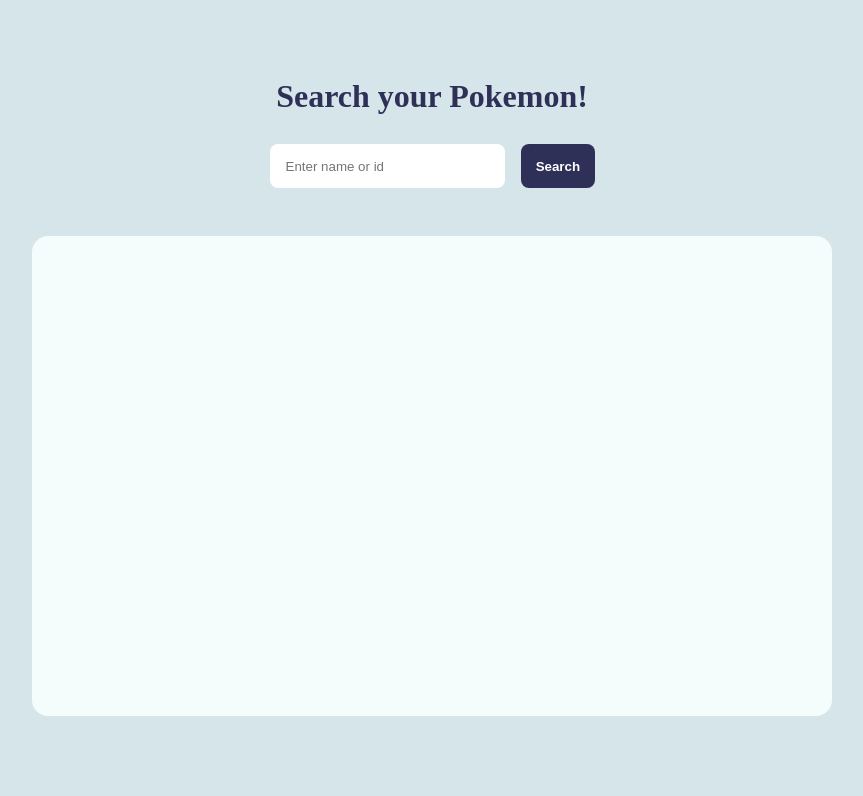
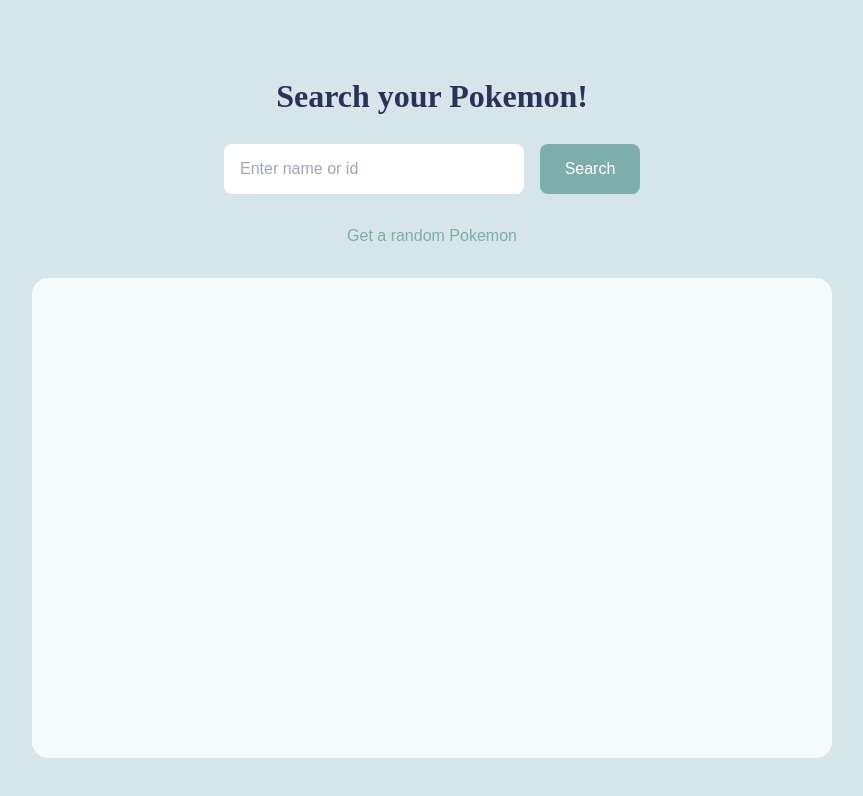
Before and after one commit to kec0130/pokemon-search, a Next.js app: page / in a window 1280 px wide. Shown: the top 796 px of the page, without its empty margins (208-1071 px from the left). Built offline with nearby package versions, Linux system fonts and the light colour scheme.

Commit message:
Feat: Add random search

```diff
--- a/components/SearchForm.tsx
+++ b/components/SearchForm.tsx
@@ -9,18 +9,29 @@
 interface Props {
   searchId: string;
   setSearchId: Dispatch<SetStateAction<string>>;
+  setIsRandom: Dispatch<SetStateAction<boolean>>;
   handleSubmit: FormEventHandler<HTMLFormElement>;
 }
 
-const SearchForm = ({ searchId, setSearchId, handleSubmit }: Props) => {
+const SearchForm = ({
+  searchId,
+  setSearchId,
+  setIsRandom,
+  handleSubmit,
+}: Props) => {
   const handleChange: ChangeEventHandler<HTMLInputElement> = (e) => {
     setSearchId(e.target.value);
+  };
+
+  const handleClickRandom = () => {
+    setIsRandom(true);
   };
 
   return (
     <>
       <Title>Search your Pokemon!</Title>
       <Form onSubmit={handleSubmit}>
+        <div className="searchBox">
           <input
             id="id"
             type="text"
@@ -30,6 +41,12 @@
             onChange={handleChange}
           />
           <button type="submit">Search</button>
+        </div>
+        <div>
+          <button type="submit" className="ghost" onClick={handleClickRandom}>
+            Get a random Pokemon
+          </button>
+        </div>
       </Form>
     </>
   );
@@ -45,27 +62,53 @@
 `;
 
 const Form = styled.form`
+  width: 100%;
+  .searchBox {
     display: flex;
-  height: 44px;
+    justify-content: center;
     margin: 1rem 0;
+  }
 
   input {
     width: 100%;
     height: 100%;
+    max-width: 300px;
     padding: 1rem;
     border: none;
     border-radius: 0.5rem;
     outline: none;
+    font-size: 1rem;
+    color: #2e3057;
+    margin-right: 1rem;
+
+    ::placeholder {
+      color: #a1a5b6;
+    }
   }
 
   button {
     width: 100px;
     border: none;
     border-radius: 0.5rem;
-    margin-left: 1rem;
-    background-color: #2e3057;
-    color: #fff;
-    font-weight: 700;
+    background-color: #7daeab;
+    color: #ffffff;
+    font-size: 1rem;
     cursor: pointer;
+    transition: all 0.2s ease-in-out;
+
+    :hover {
+      background-color: #6c9a98;
+    }
+
+    &.ghost {
+      width: auto;
+      color: #7daeab;
+      background: none;
+      margin-top: 1rem;
+
+      :hover {
+        color: #6c9a98;
+      }
+    }
   }
 `;
--- a/components/SearchResult.tsx
+++ b/components/SearchResult.tsx
@@ -27,8 +27,8 @@
     <>
       {pokemon && (
         <Result>
-          <div className="id">{pokemon.id.toString().padStart(3, '0')}</div>
           <h3 className="name">{capitalize(pokemon.name)}</h3>
+          <div className="id">{pokemon.id}</div>
           <Image
             src={pokemon.sprites.other['official-artwork'].front_default}
             alt={pokemon.name}
@@ -53,16 +53,16 @@
 
   .id {
     font-size: 1.5rem;
-    margin-bottom: 0.8rem;
   }
 
   .name {
+    margin-bottom: 0.8rem;
     font-size: 2rem;
     font-weight: 700;
   }
 
   img {
-    margin: 1.5rem 0;
+    margin: 1.2rem 0;
   }
 
   .types {
--- a/pages/index.tsx
+++ b/pages/index.tsx
@@ -10,10 +10,12 @@
   const [pokemon, setPokemon] = useState<Pokemon>();
   const [isLoading, setIsLoading] = useState(false);
   const [isError, setIsError] = useState(false);
+  const [isRandom, setIsRandom] = useState(false);
 
   const getPokemonData = async (id: string) => {
     setIsLoading(true);
     setIsError(false);
+    setIsRandom(false);
 
     try {
       const response = await axios.get<Pokemon>(
@@ -28,7 +30,13 @@
 
   const handleSubmit: FormEventHandler<HTMLFormElement> = (e) => {
     e.preventDefault();
-    getPokemonData(searchId);
+    if (isRandom) {
+      const randomId = Math.floor(Math.random() * 905 + 1).toString();
+      setSearchId(randomId);
+      getPokemonData(randomId);
+    } else {
+      getPokemonData(searchId);
+    }
   };
 
   return (
@@ -37,6 +45,7 @@
         <SearchForm
           searchId={searchId}
           setSearchId={setSearchId}
+          setIsRandom={setIsRandom}
           handleSubmit={handleSubmit}
         />
       </Container>
```
Lines whose indentation alone changed are shown as unchanged.
